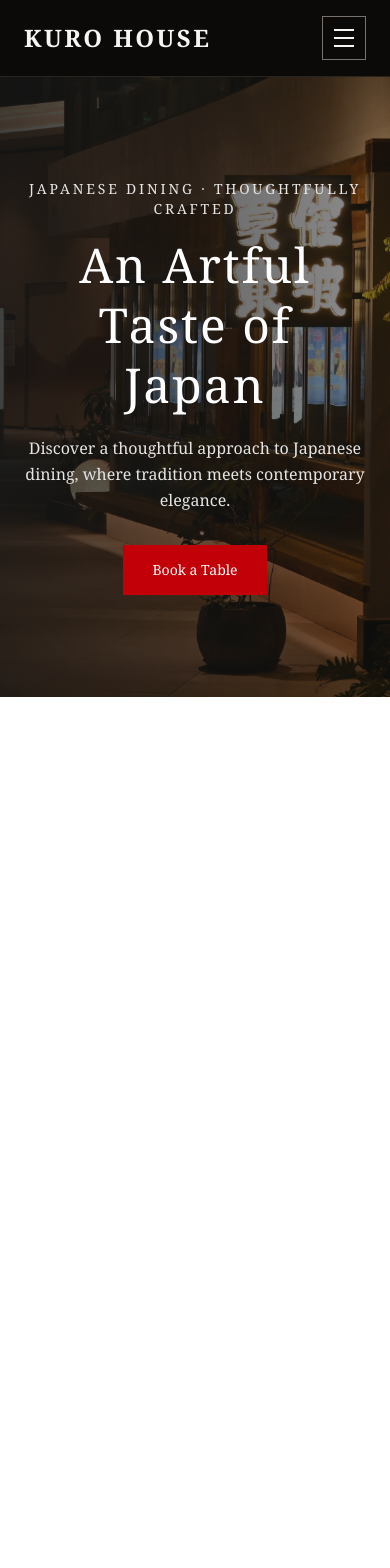
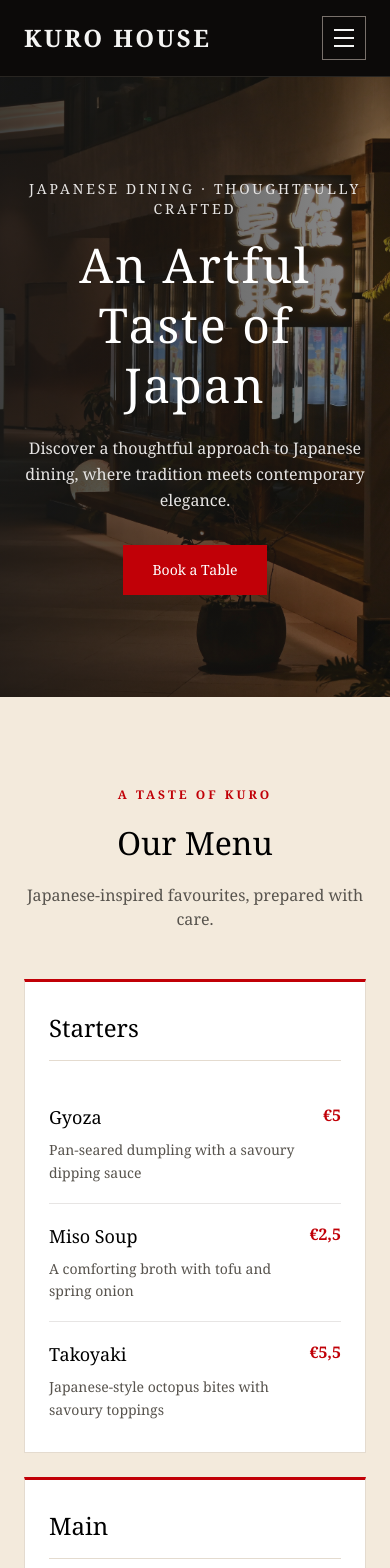
Before and after one commit to Zenala-BM/Kuro-House-Restaurant, a React (Vite) app: page / in a window 390 px wide. Shown: the top 1568 px of the page. Before the commit the page ends 844 px from the top, so only its background shows below. Built offline with nearby package versions, Linux system fonts and the light colour scheme.

Commit message:
Responsive menu built
menuitems, menudata and menu files added

```diff
--- a/css/stylesheet.css
+++ b/css/stylesheet.css
@@ -198,8 +198,7 @@ section{
 
 .menu-section,
 .story-section,
-.reservations-section,
-.visit-section {
+.reservations-section{
     padding: 90px 24px;
 }
 
--- a/src/App.jsx
+++ b/src/App.jsx
@@ -1,6 +1,7 @@
 
 import Header from './components/Header'
 import Hero from './components/Hero'
+import Menu from './components/Menu'
 
 function App() {
   return (
@@ -9,6 +10,7 @@ function App() {
 
       <main>
         <Hero />
+        <Menu />
       </main>
     </>
   )
--- /dev/null
+++ b/src/components/Menu.jsx
@@ -0,0 +1,46 @@
+
+import menuItems from '../data/menuData'
+import MenuItem from './MenuItem'
+
+const categories = ['Starters', 'Main', 'Desserts']
+
+function Menu() {
+  return (
+    <section id="menu" className="bg-[#f3eadc] px-6 py-[90px]">
+      <div className="mx-auto mb-12 max-w-[650px] text-center">
+        <p className="eyebrow text-xs font-bold tracking-[3px] text-red-700">
+          A TASTE OF KURO
+        </p>
+
+        <h2 className="my-4 text-[clamp(2rem,4vw,3rem)] font-normal">
+          Our Menu
+        </h2>
+
+        <p className="text-stone-600">
+          Japanese-inspired favourites, prepared with care.
+        </p>
+      </div>
+
+      <div className="mx-auto grid max-w-7xl grid-cols-1 gap-6 md:grid-cols-2 lg:grid-cols-3">
+        {categories.map((category) => (
+          <article
+            key={category}
+            className="border border-[#e4dbcf] border-t-[3px] border-t-red-700 bg-white px-6 py-[30px]"
+          >
+            <h3 className="mb-6 border-b border-[#e4dbcf] pb-4 text-2xl font-normal">
+              {category}
+            </h3>
+
+            {menuItems
+              .filter((item) => item.category === category)
+              .map((item) => (
+                <MenuItem key={item.id} item={item} />
+              ))}
+          </article>
+        ))}
+      </div>
+    </section>
+  )
+}
+
+export default Menu
--- /dev/null
+++ b/src/components/MenuItem.jsx
@@ -0,0 +1,22 @@
+
+function MenuItem({ item }) {
+  return (
+    <article className="flex items-start justify-between gap-4 border-b border-stone-200 py-[18px] last:border-b-0 last:pb-0">
+      <div className="min-w-0">
+        <h4 className="mb-2 text-lg font-normal">
+          {item.name}
+        </h4>
+
+        <p className="text-sm leading-relaxed text-stone-600">
+          {item.description}
+        </p>
+      </div>
+
+      <span className="shrink-0 font-bold text-red-700">
+        {item.price}
+      </span>
+    </article>
+  )
+}
+
+export default MenuItem
--- /dev/null
+++ b/src/components/OurStory.jsx
@@ -0,0 +1,9 @@
+function OurStory() {
+  return (
+    <section id="story" className="bg-stone-900 px-6 py-[90px] text-[#f3eadc]">
+      {/* Our story content goes here */}
+    </section>
+  )
+}
+
+export default OurStory
--- /dev/null
+++ b/src/data/menuData.js
@@ -0,0 +1,76 @@
+
+const menuItems = [
+  // Starters
+  {
+    id: 1,
+    name: 'Gyoza',
+    description: 'Pan-seared dumpling with a savoury dipping sauce',
+    price: '€5',
+    category: 'Starters',
+  },
+  {
+    id: 2,
+    name: 'Miso Soup',
+    description: 'A comforting broth with tofu and spring onion',
+    price: '€2,5',
+    category: 'Starters',
+  },
+  {
+    id: 3,
+    name: 'Takoyaki',
+    description: 'Japanese-style octopus bites with savoury toppings',
+    price: '€5,5',
+    category: 'Starters',
+  },
+
+  // Main
+  {
+    id: 4,
+    name: 'Katsudon',
+    description: 'Fried Panko-breaded pork cutlet with egg over rice',
+    price: '€8',
+    category: 'Main',
+  },
+  {
+    id: 5,
+    name: 'Ramen',
+    description:
+      'Wheat noodles in savoury broth with sliced pork, boiled eggs and dried seaweed',
+    price: '€8,5',
+    category: 'Main',
+  },
+  {
+    id: 6,
+    name: 'Yakitori',
+    description:
+      'Skewered, charcoal-grilled chicken parts brushed with tare',
+    price: '€7',
+    category: 'Main',
+  },
+
+  // Desserts
+  {
+    id: 7,
+    name: 'Dango',
+    description: 'Japanese sweet rice ball dumpling confection',
+    price: '€2',
+    category: 'Desserts',
+  },
+  {
+    id: 8,
+    name: 'Matcha Tiramisu',
+    description:
+      'Japanese matcha and Italian creamy mascarpone fusion dessert',
+    price: '€3',
+    category: 'Desserts',
+  },
+  {
+    id: 9,
+    name: 'Taiyaki',
+    description: 'Fish-shaped cake with sweet red bean filling',
+    price: '€2,5',
+    category: 'Desserts',
+  },
+]
+
+export default menuItems
```
